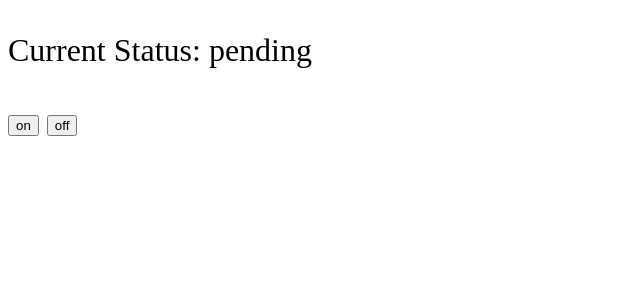
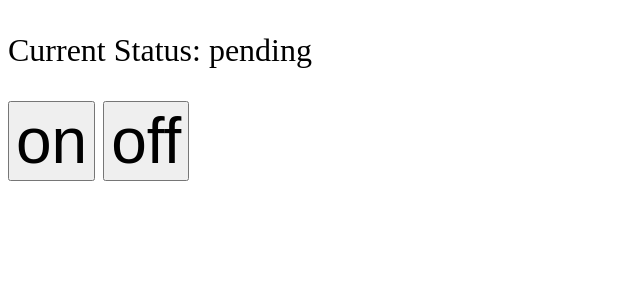
Before and after one commit to ovalerio280788/PYTHON_lamp_control_RaspberryPI3, a Django app: a page that uses ledblink/templates/control_page.html in a window 1280 px wide. Shown: the top 300 px of the page, without its empty margins (0-640 px from the left). Run offline with Django 3.2, Linux system fonts and the light colour scheme.

Commit message:
Lamp example

```diff
--- a/ledblink/templates/control_page.html
+++ b/ledblink/templates/control_page.html
@@ -8,8 +8,8 @@
 <div style="font-size: 2em;">
     <p>Current Status: {{ status }}</p>
     <form action="" method="post">{% csrf_token %}
-        <input type="submit" name="on" value="on"/>
-        <input type="submit" name="off" value="off"/>
+        <input style="font-size: 2em;" type="submit" name="on" value="on"/>
+        <input style="font-size: 2em;" type="submit" name="off" value="off"/>
     </form>
 </div>
 </body>
```
